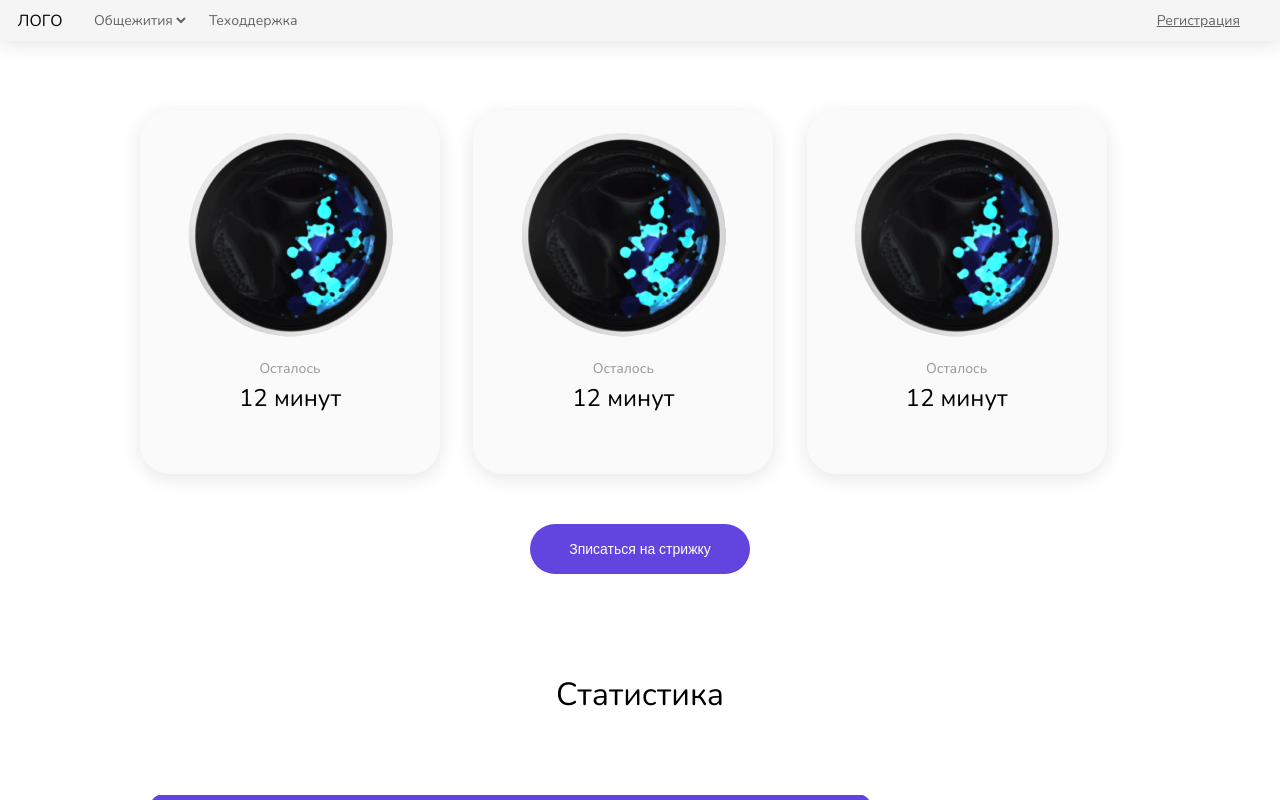
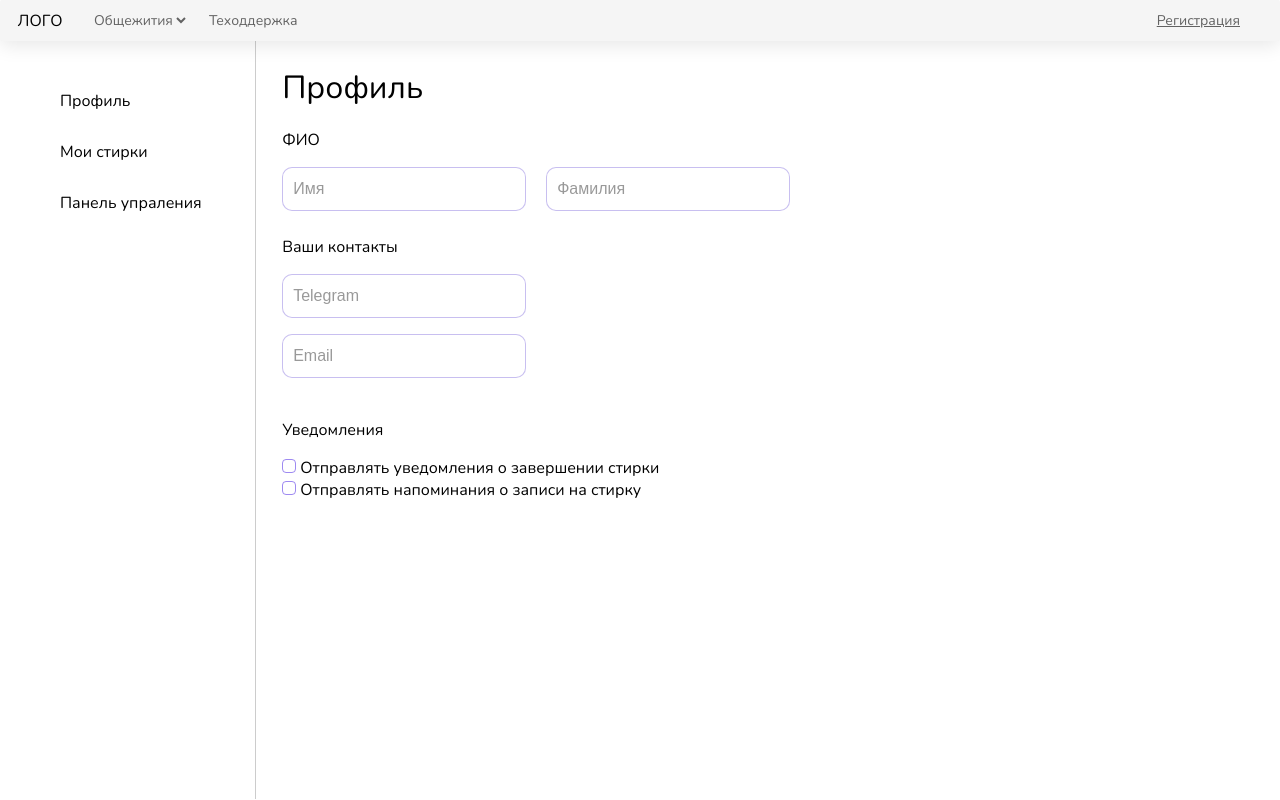
Before and after one commit to KadochnikovMikhail/naumen-project-front, a Vue app: page /profile in a window 1280 px wide. Before the commit this address led to /. Shown: the top 800 px of the page. Built offline with nearby package versions, Linux system fonts and the light colour scheme.

Commit message:
Добавил маршрутизаци в компоненте ProtectedRoute. Сверстал Profile и MyWashes

```diff
--- /dev/null
+++ b/src/components/ControlPanel/ControlPanel.vue
@@ -0,0 +1,15 @@
+<template>
+  <section class="control-panel">
+  </section>
+  <!--TODO-->
+</template>
+
+<script>
+export default {
+  name: 'ControlPanel'
+};
+</script>
+
+<style scoped>
+
+</style>
--- /dev/null
+++ b/src/components/MyWashes/MyWashes.vue
@@ -0,0 +1,23 @@
+<template>
+<section class="my-washes">
+  <h2 class="my-washes__title">Мои стирки</h2>
+  <div class="my-washes__upcoming">
+    <h3 class="my-washes__upcoming_title">Предстоящие стирки</h3>
+    <div class="my-washes__upcoming_item"></div>
+  </div>
+  <div class="my-washes__passed">
+    <h3 class="my-washes__passed_title">Предстоящие стирки</h3>
+    <div class="my-washes__passed_item"></div>
+  </div>
+</section>
+</template>
+
+<script>
+export default {
+  name: 'MyWashes'
+};
+</script>
+
+<style src="./my-washes.css" scoped>
+
+</style>
--- /dev/null
+++ b/src/components/MyWashes/my-washes.css
@@ -0,0 +1,35 @@
+.my-washes{
+    padding-left: 26px;
+}
+
+.my-washes__title{
+    font-weight: 400;
+    font-size: 32px;
+    line-height: 41px;
+}
+
+.my-washes__upcoming_title{
+    font-weight: 400;
+    font-size: 16px;
+    line-height: 21px;
+}
+
+.my-washes__passed_title{
+    font-weight: 400;
+    font-size: 16px;
+    line-height: 21px;
+}
+
+.my-washes__upcoming_item{
+    border: 1px solid rgba(95, 68, 210, 0.34);
+    border-radius: 10px;
+    width: 230px;
+    height: 40px;
+}
+
+.my-washes__passed_item{
+    border: 1px solid rgba(95, 68, 210, 0.34);
+    border-radius: 10px;
+    width: 230px;
+    height: 40px;
+}
--- /dev/null
+++ b/src/components/Profile/Profile.vue
@@ -0,0 +1,62 @@
+<template>
+  <section class="profile">
+    <h2 class="profile__title">Профиль</h2>
+    <div class="profile__fio">
+      <h3 class="profile__fio_title">ФИО</h3>
+      <input class="profile__fio_input"
+             name="name"
+             type="text"
+             placeholder="Имя"
+             required
+      >
+      <input class="profile__fio_input"
+             name="surname"
+             type="text"
+             placeholder="Фамилия"
+             required
+      >
+    </div>
+    <div class="profile__contacts">
+      <h3 class="profile__contacts_title">Ваши контакты</h3>
+      <input class="profile__contact_input"
+             name="telegram"
+             type="text"
+             placeholder="Telegram"
+             required
+      >
+      <input class="profile__contact_input"
+             name="email"
+             type="email"
+             placeholder="Email"
+             required
+      >
+    </div>
+    <div class="profile__notices">
+      <h3 class="profile__notices_title">Уведомления</h3>
+      <label>
+        <input class="profile__notices_item" type="checkbox">
+        Отправлять уведомления о завершении стирки
+      </label>
+      <label>
+        <input class="profile__notices_item" type="checkbox">
+        Отправлять напоминания о записи на стирку
+      </label>
+    </div>
+  </section>
+</template>
+
+<script>
+
+export default {
+  name: 'ProfileComponent',
+  data(){
+    return{
+    }
+  },
+
+};
+</script>
+
+<style src="./profile.css" scoped>
+
+</style>
--- /dev/null
+++ b/src/components/Profile/profile.css
@@ -0,0 +1,97 @@
+.profile{
+
+}
+.profile__title{
+    font-weight: 400;
+    font-size: 32px;
+    line-height: 41px;
+    margin: 26px 0 22px 26px;
+}
+
+.profile__fio{
+    margin: 0 0 26px 26px;
+}
+
+.profile__fio_title{
+    font-weight: 400;
+    font-size: 16px;
+    line-height: 21px;
+    margin:0 0 16px 0;
+}
+.profile__fio_input{
+    background: #FFFFFF;
+    border: 1px solid rgba(95, 68, 210, 0.34);
+    border-radius: 10px;
+    width: 230px;
+    height: 40px;
+    margin-right: 20px;
+    padding-left: 10px;
+}
+
+.profile__fio_input::placeholder{
+    font-weight: 400;
+    font-size: 16px;
+    line-height: 21px;
+    color: rgba(0, 0, 0, 0.4);
+}
+
+.profile__contacts{
+    display: flex;
+    flex-direction: column;
+    margin: 0 0 26px 26px;
+}
+.profile__contacts_title{
+    font-weight: 400;
+    font-size: 16px;
+    line-height: 21px;
+    margin:0 0 16px 0;
+}
+
+.profile__contact_input{
+    background: #FFFFFF;
+    border: 1px solid rgba(95, 68, 210, 0.34);
+    border-radius: 10px;
+    padding-left: 10px;
+    margin-bottom: 16px;
+    width: 230px;
+    height: 40px;
+}
+
+.profile__contact_input::placeholder{
+    font-weight: 400;
+    font-size: 16px;
+    line-height: 21px;
+    color: rgba(0, 0, 0, 0.4);
+}
+
+.profile__notices{
+    display: flex;
+    flex-direction: column;
+    margin: 0 0 0 26px;
+}
+
+.profile__notices_title{
+    font-weight: 400;
+    font-size: 16px;
+    line-height: 21px;
+    margin: 0 0 16px 0;
+}
+
+.profile__notices_item{
+    appearance: none; /* убираем стандартный вид */
+    -webkit-appearance: none; /* для Safari */
+    -moz-appearance: none; /* для Firefox */
+    width: 14px;
+    height: 14px;
+    border: 1px solid rgba(118, 89, 235, 0.7);
+    border-radius: 4px;
+    margin:0;
+    font-weight: 400;
+    font-size: 16px;
+    line-height: 21px;
+}
+
+.profile__notices_item:checked{
+    background-color: #6244DF;
+    border: 1px solid rgba(118, 89, 235, 0.7);
+}
--- /dev/null
+++ b/src/components/ProtectedRoute/ProtectedRoute.vue
@@ -0,0 +1,31 @@
+<template>
+  <component :is="HeaderComponent"></component>
+  <section class="protected-route">
+    <div class="protected-route__menu">
+      <router-link class="protected-route__menu_item" to="/profile">Профиль</router-link>
+      <router-link class="protected-route__menu_item" to="/my-washes">Мои стирки</router-link>
+      <router-link class="protected-route__menu_item" to="/control-panel">Панель упраления</router-link>
+    </div>
+    <div class="protected-route__pages">
+      <router-view></router-view>
+    </div>
+  </section>
+</template>
+
+<script>
+import HeaderComponent from '@/components/Header/Header';
+
+export default {
+  name: 'ProtectedRoute',
+  data() {
+    return {
+      HeaderComponent: HeaderComponent
+    };
+  },
+  components: {
+    HeaderComponent
+  }
+};
+</script>
+
+<style src="./protected-route.css" scoped></style>
--- /dev/null
+++ b/src/components/ProtectedRoute/protected-route.css
@@ -0,0 +1,32 @@
+.protected-route {
+    display: flex;
+    flex-direction: row;
+}
+
+.protected-route__menu{
+    display: flex;
+    flex-direction: column;
+    padding-top: 50px;
+    border-right: 1px solid rgba(0, 0, 0, 0.2);;
+    width: 320px;
+    box-sizing: border-box;
+    height: calc(100vh - 42px);
+}
+
+.protected-route__menu_item{
+    padding-left: 60px;
+    margin-bottom: 30px;
+    text-decoration: none;
+    font-weight: 400;
+    font-size: 16px;
+    line-height: 21px;
+    color: #000000;
+}
+
+.protected-route__menu_item:checked{
+    border-left: 3px solid rgba(118, 89, 235, 0.7);
+}
+
+.protected-route__pages{
+    width: 100%;
+}
--- a/src/components/Sign-in/Sign-in.vue
+++ b/src/components/Sign-in/Sign-in.vue
@@ -2,8 +2,18 @@
   <section class="auth">
     <h1 class="auth__title">Вход</h1>
     <form class="auth__form">
-      <input class="auth__form_input" />
-      <input class="auth__form_input" />
+      <input class="auth__form_input"
+             type="text"
+             name="login"
+             placeholder="Логин"
+             required
+      >
+      <input class="auth__form_input"
+             type="password"
+             name="password"
+             placeholder="Пароль"
+             required
+      >
       <button class="auth__form_button">Войти</button>
     </form>
 
--- a/src/components/Sign-up/Sign-up.vue
+++ b/src/components/Sign-up/Sign-up.vue
@@ -2,8 +2,18 @@
 <section class="auth">
   <h1 class="auth__title">Регистрация</h1>
   <form class="auth__form">
-    <input class="auth__form_input" />
-    <input class="auth__form_input" />
+    <input class="auth__form_input"
+           type="text"
+           name="login"
+           placeholder="Логин"
+           required
+    >
+    <input class="auth__form_input"
+           type="password"
+           name="password"
+           placeholder="Пароль"
+           required
+    >
     <button class="auth__form_button">Зарегистрироваться</button>
   </form>
   <p class="auth__sign-in-text">Уже есть акаунт? <router-link class="auth__sign-in-btn" to="/sign-in">Войти</router-link></p>
--- a/src/router/routes.js
+++ b/src/router/routes.js
@@ -2,33 +2,55 @@ import MainPage from "@/components/MainPage/MainPage"
 import Err404 from "@/components/404/404"
 import SignUp from "@/components/Sign-up/Sign-up";
 import SignIn from "@/components/Sign-in/Sign-in";
-
+import ProtectedRoute from '@/components/ProtectedRoute/ProtectedRoute.vue';
+import Profile from '@/components/Profile/Profile.vue';
+import MyWashes from '@/components/MyWashes/MyWashes.vue';
+import ControlPanel from '@/components/ControlPanel/ControlPanel.vue'
 
 const routes = [
     {
         path: '/',
-        name: 'main-page',
         component: MainPage,
+        name: 'MainPage'
     },
     {
         path: '/sign-up',
-        name: 'sign-up',
         component: SignUp,
+        name: 'SignUp'
     },
     {
         path: '/sign-in',
-        name: 'sign-in',
         component: SignIn,
+        name: 'SignIn'
+    },
+    {
+        path: '/protected-route',
+        name: 'protected-route',
+        component: ProtectedRoute,
+        children: [
+            {
+                path: '/profile',
+                component: Profile
+            },
+            {
+                path: '/my-washes',
+                component: MyWashes
+            },
+            {
+                path: '/control-panel',
+                component: ControlPanel
+            }
+        ]
     },
     {
         path: '/404',
-        name: '404',
-        component: Err404
+        component: Err404,
+        name: '404'
     },
     {
         path: '/:pathMatch(.*)*',
         redirect: '/'
     },
-]
+];
 
-export default routes
+export default routes;
```
Also changed, not shown: src/components/ControlPanel/control-panel.css (added).
